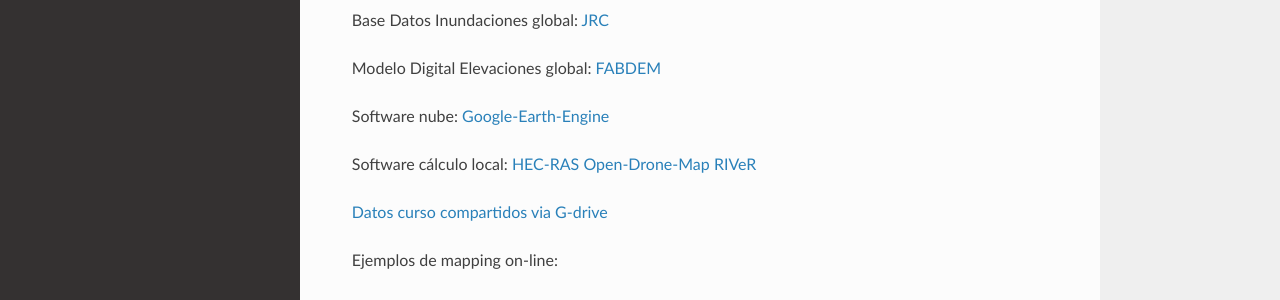
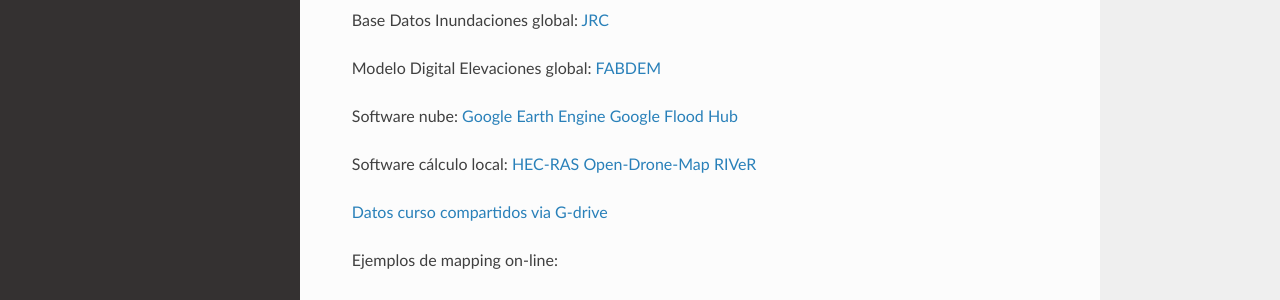
Before and after one commit to ivillamadrid/EvalFloodRisk_RSSWE, a Sphinx documentation site: the page built from docs/source/software.rst, in a window 1280 px wide. Shown: the part 236-536 px from the top of the page. Built offline with Sphinx 7.4.7 and the Read the Docs theme 2.0.0, drawn with Linux system fonts in a browser that asks for light colours; pages that are not in the unit, such as notebooks, are missing from menus.

Commit message:
Update software.rst

```diff
--- a/docs/source/software.rst
+++ b/docs/source/software.rst
@@ -13,7 +13,8 @@
 `FABDEM <https://data.bris.ac.uk/data/dataset/s5hqmjcdj8yo2ibzi9b4ew3sn>`_
 
 Software nube:
-`Google-Earth-Engine <https://developers.google.com/earth-engine/>`_
+`Google Earth Engine <https://developers.google.com/earth-engine/>`_
+`Google Flood Hub <https://sites.research.google/floods/>`_
 
 Software cálculo local:
 `HEC-RAS <https://www.hec.usace.army.mil/software/hec-ras/>`_
```
